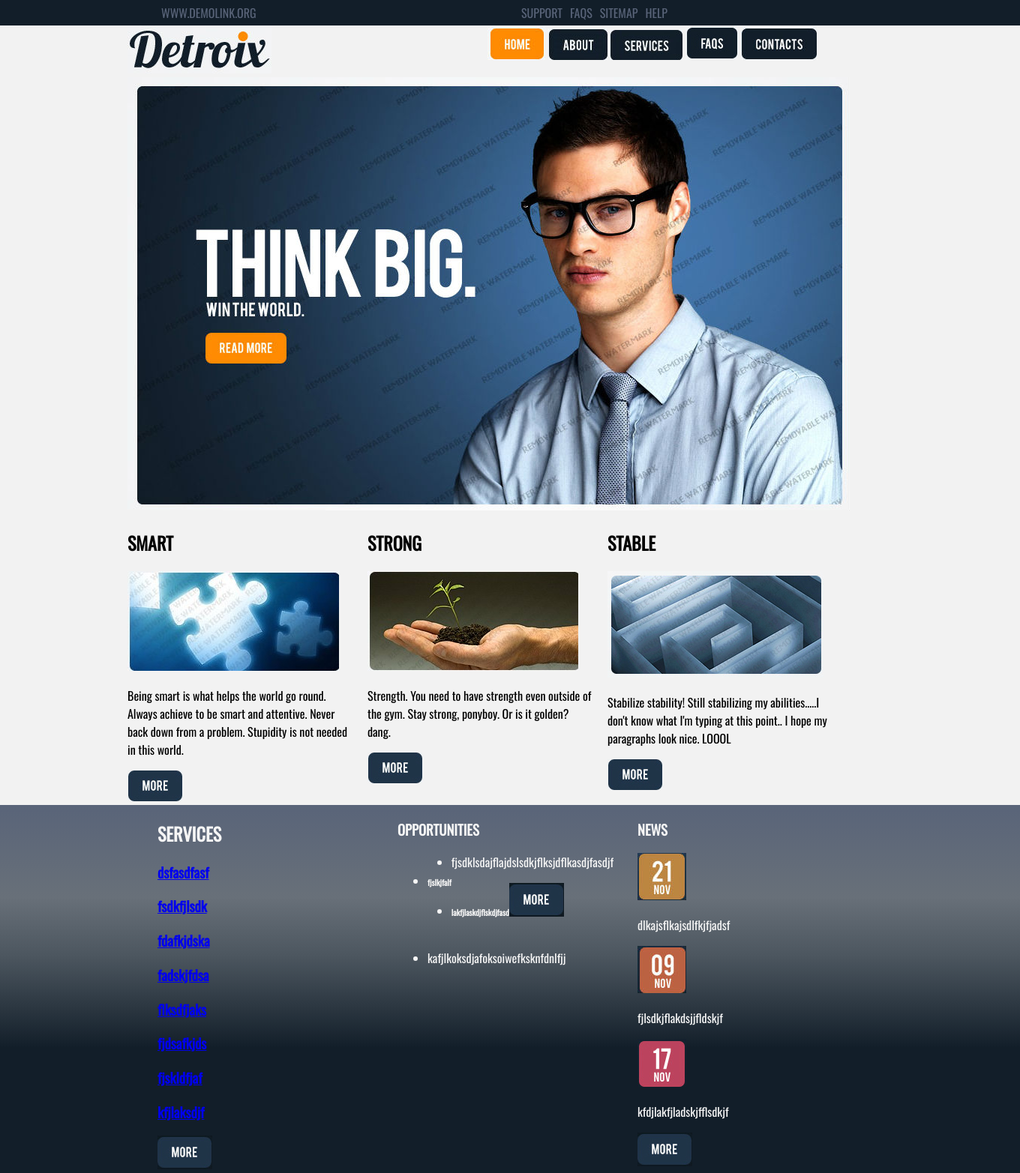
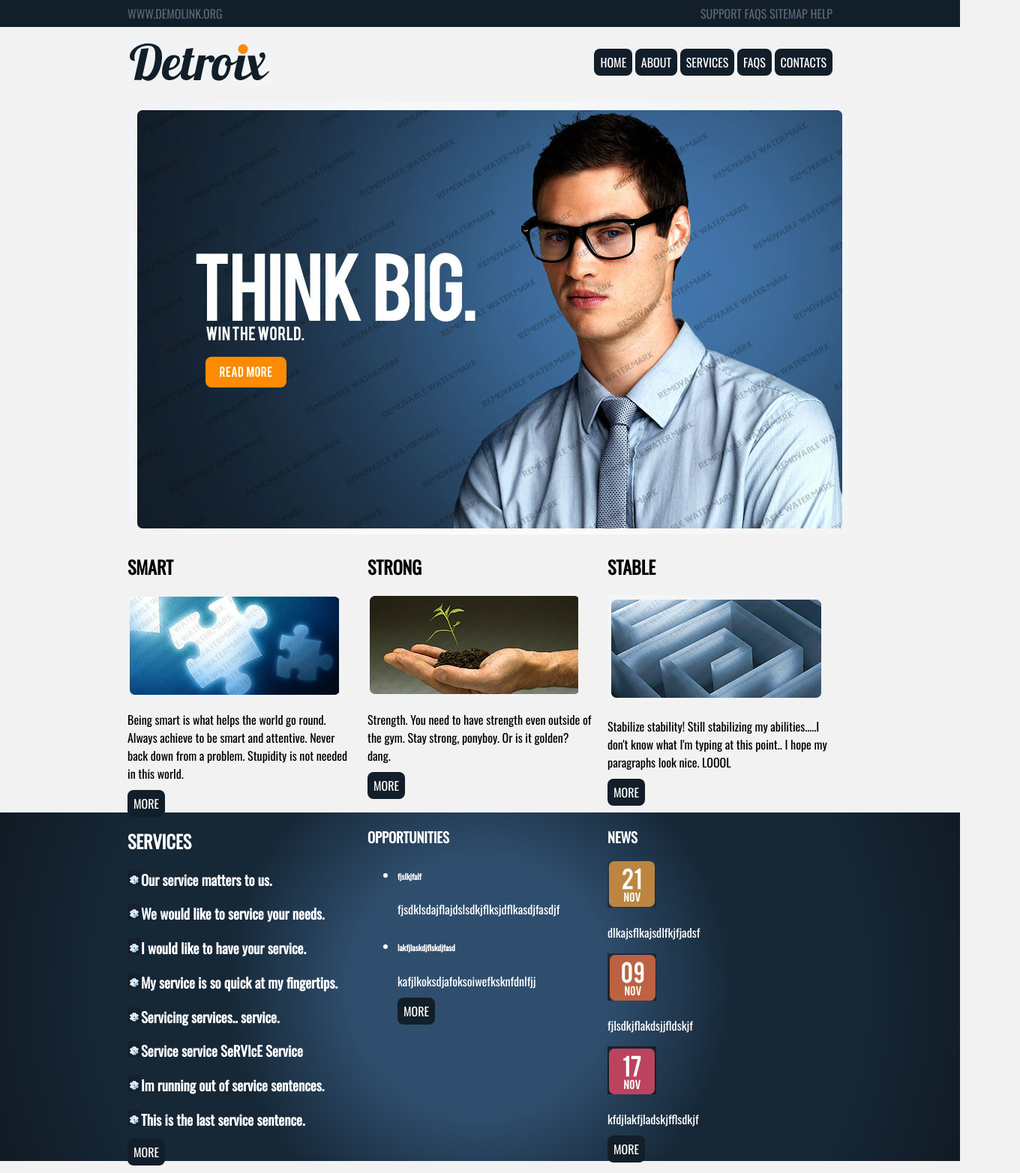
Before and after one commit to VanessaDillon/960_project, a plain HTML site: page 960_grid.html in a window 1280 px wide. Shown: the whole page at 75% size, 1360 px wide, since content can reach past the window. Drawn offline with nearby package versions, Linux system fonts and the light colour scheme.

Commit message:
i forgot to save my stuff yesterday lmao

```diff
--- a/960_grid.html
+++ b/960_grid.html
@@ -14,35 +14,55 @@
 </head>
 
 <body>
-<div class='body'>
-    <div class='top-bar container_12'>
+<div class='top-bar'>
+    <div class='container_12'>
         <div class='grid_6'>
-            <ul>
-                <li><a href="www.demolink.org">WWW.DEMOLINK.ORG</a></li><!-- demolink TRcorner-->
-            </ul>
+            <a href="#">WWW.DEMOLINK.ORG</a><!-- demolink TRcorner-->
         </div>
         <div class='grid_6'>
             <ul>
-                <li><a href="#">SUPPORT</a></li>
-                <li><a href="#">FAQS</a></li>
-                <li><a href="#">SITEMAP</a></li>
-                <li><a href="#">HELP</a></li>
+                <li>
+                    <a href="#">SUPPORT</a>
+                </li>
+                <li>
+                    <a href="#">FAQS</a>
+                </li>
+                <li>
+                    <a href="#">SITEMAP</a>
+                </li>
+                <li>
+                    <a href="#">HELP</a>
+                </li>
             </ul>
         </div>
     </div>
-
+</div>
+<div class="branding">
     <div class='container_12'>
         <div class='grid_6'>
             <a href="www.demolink.org" title="Go to home" alt="#"><img src="images/960_images/logo.jpg" alt="logo"></a>
         </div><!--Detroix logo img-->
-        <div class='grid_6'><!--homeaboueservicesfaqscontacts-->
-            <a href="#"><img src="images/960_images/home.jpg"></a>
-            <a href="#"><img src="images/960_images/about.jpg"></a>
-            <a href="services.html"><img src="images/960_images/service.jpg"></a>
-            <a href="#"><img src="images/960_images/faqs.jpg"></a>
-            <a href="#"><img src="images/960_images/contacts.jpg"></a>
+        <div class='grid_6'><!--homeaboutservicesfaqscontacts-->
+            <ul>
+                <li>
+                    <a href="#" class="button"><img src="">home</a>
+                </li>
+                <li>
+                    <a href="#" class="button"><img src="">about</a>
+                </li>
+                <li>
+                    <a href="services.html" class="button"><img src="">services</a>
+                </li>
+                <li>
+                    <a href="#" class="button"><img src="">faqs</a>
+                </li>
+                <li>
+                    <a href="#" class="button"><img src="">contacts</a>
+                </li>
+            </ul>
         </div>
     </div>
+</div>
     <div class='container_12'>
         <div class='grid_12'><img src="images/960_images/thinkbig.jpg" alt="here graphic">
             <a href="#"></a>
@@ -53,42 +73,43 @@
             <h2>SMART</h2><!--smart header1-->
                 <img src="images/960_images/puzzle.jpg">
                 <p>Being smart is what helps the world go round. Always achieve to be smart and attentive. Never back down from a problem. Stupidity is not needed in this world.</p>
-                <a href="#"><img src="images/960_images/more.jpg"></a>
+                <a href="#" class="more">more</a>
             </div>
         <div class='grid_4'>
                 <h2>STRONG</h2><!--strong header2-->
                 <img src="images/960_images/plant.jpg">
                 <p>Strength. You need to have strength even outside of the gym. Stay strong, ponyboy. Or is it golden? dang.</p>
-                <a href="#"><img src="images/960_images/more.jpg"></a>
+                <a href="#" class="more">more</a>
             </div>
         <div class='grid_4'>
                 <h2>STABLE</h2><!--stable header3-->
                 <img src="images/960_images/maze.jpg">
                 <p>Stabilize stability! Still stabilizing my abilities.....I don't know what I'm typing at this point.. I hope my paragraphs look nice. LOOOL</p>
-                <a href="#"><img src="images/960_images/more.jpg"></a>
+                <a href="#" class="more">more</a>
             </div>
     </div>
-    <div class='bottom container_12'>
+<div class="bottom">
+    <div class='container_12'>
         <div class='grid_4'>
             <h2>SERVICES</h2>
-                <h3><a href="#">dsfasdfasf</a></h3>
-                <h3><a href="#">fsdkfjlsdk</a></h3>
-                <h3><a href="#">fdafkjdska</a></h3>
-                <h3><a href="#">fadskjfdsa</a></h3>
-                <h3><a href="#">flksdfjaks</a></h3>
-                <h3><a href="#">fjdsafkjds</a></h3>
-                <h3><a href="#">fjskldfjaf</a></h3>
-                <h3><a href="#">kfjlaksdjf</a></h3>
-                <a href="#"><img src="images/960_images/more2.jpg"></a>
+                <h3><img src="images/960_images/bullet.jpg">Our service matters to us.</h3>
+                <h3><img src="images/960_images/bullet.jpg">We would like to service your needs.</h3>
+                <h3><img src="images/960_images/bullet.jpg">I would like to have your service.</h3>
+                <h3><img src="images/960_images/bullet.jpg">My service is so quick at my fingertips.</h3>
+                <h3><img src="images/960_images/bullet.jpg">Servicing services.. service.</h3>
+                <h3><img src="images/960_images/bullet.jpg">Service service SeRVIcE Service</h3>
+                <h3><img src="images/960_images/bullet.jpg">Im running out of service sentences.</h3>
+                <h3><img src="images/960_images/bullet.jpg">This is the last service sentence.</h3>
+                <a href="#" class="more">more</a>
             </div>
         <div class='grid_4'>
             <h3>OPPORTUNITIES</h3>
                 <ul class='opportunities'>
                     <li><h6>fjslkjfalf</h6></li>
-                    <li>fjsdklsdajflajdslsdkjflksjdflkasdjfasdjf</p></li>
+                    <p>fjsdklsdajflajdslsdkjflksjdflkasdjfasdjf</p>
                     <li><h6>lakfjlaskdjflskdjfasd</h6></li>
-                    <li><p>kafjlkoksdjafoksoiwefksknfdnlfjj</p></li>
-                    <a href="#"><img src="images/960_images/more2.jpg"></a>
+                    <p>kafjlkoksdjafoksoiwefksknfdnlfjj</p>
+                    <a href="#" class="more">more</a>
                 </ul>
             </div>
         <div class='grid_4'>
@@ -99,8 +120,9 @@
             <p>fjlsdkjflakdsjjfldskjf</p>
             <img src="images/960_images/17.jpg">
             <p>kfdjlakfjladskjfflsdkjf</p>
-            <a href="#"><img src="images/960_images/more2.jpg"></a>
-            </div>
-
+            <a href="#" class="more">more</a>
+        </div>
+    </div>
+</div>
 </body>
 </html>
--- a/css/960.css
+++ b/css/960.css
@@ -23,8 +23,7 @@ body {
 
 /* `Container
 ----------------------------------------------------------------------------------------------------*/
-.bottom,
-.top-bar,
+
 .container_12 {
   margin-left: auto;
   margin-right: auto;
--- a/css/style.css
+++ b/css/style.css
@@ -1,37 +1,69 @@
-.top-bar {
-    margin: 0px;
+.top-bar { /* whole top bar */
     background-color: #121e29;
-    padding: 0px 200px;
+    padding: 6px 0;
 
 }
 
-.top-bar ul {
+
+
+.top-bar a{ /* text*/
+    color: #596479;
+    text-decoration: none;
+    text-transform: uppercase;
+}
+
+
+
+
+.top-bar ul{
     list-style: none;
     padding: 0px;
     margin: 0px;
-    float: none;
+    text-align: right;
 }
 
-.bottom {
-    margin: 0px;
-    padding: 0px 200px;
-    background: rgb(18,30,41);
-    background: linear-gradient(0deg, rgba(18,30,41,1) 7%, rgba(18,30,41,1) 34%, rgba(76,86,95,1) 59%, rgba(104,112,121,1) 75%, rgba(89,100,121,1) 100%);
-    color: whitesmoke
+.branding img{
+    margin: 15px 0;
 }
 
-li {
-    float: left;
+.top-bar li{
+    display: inline;
 }
 
-li a {
-    display: block;
-    color: #596479; /* font color of top bar*/
-    text-align: none;
-    padding: 5px 5px;
-    text-decoration: none;
+
+
+.branding ul{
+    list-style: none;
+    padding: 0;
+    margin: 24px 0 0;
+    text-align: right;
 }
 
-li a:hover:not: (.active) {
-    background-color: #111;
+.branding li{
+    display: inline;
 }
+
+.more {
+    padding: 6px 8px;
+    background-color: #121e29;
+    color: white;
+    text-decoration: none;
+    text-transform: uppercase;
+    border-radius: 8px;
+}
+
+.branding li a{
+    padding: 6px 8px;
+    background-color: #121e29;
+    color: white;
+    text-decoration: none;
+    text-transform: uppercase;
+    border-radius: 8px;
+}
+
+
+.bottom {
+    background: rgb(47,78,110);
+    background: radial-gradient(circle, rgba(47,78,110,1) 25%, rgba(22,39,54,1) 50%, rgba(22,39,54,1) 75%, rgba(16,26,36,1) 100%);
+    color: white;
+}
```
Also changed, not shown: images/960_images/bullet.jpg (added).
